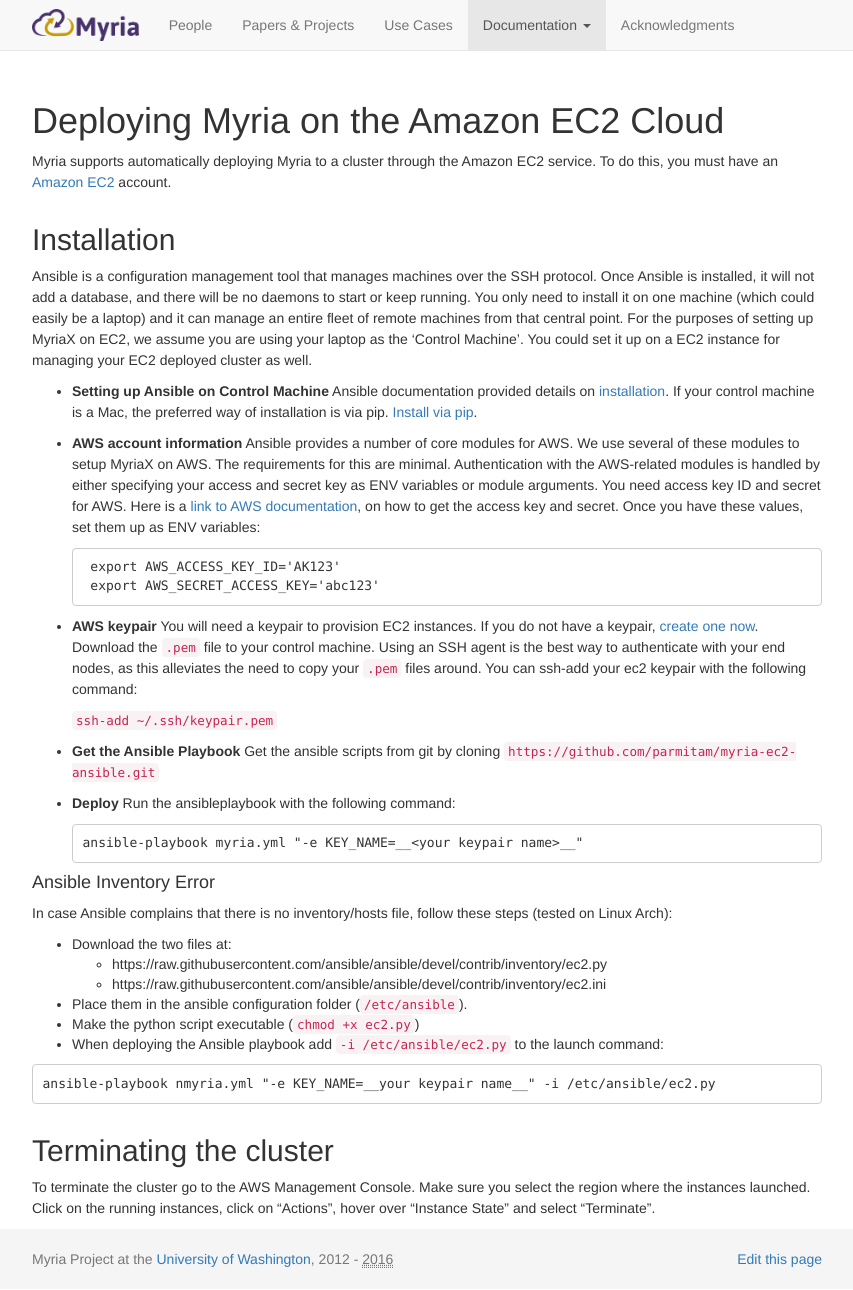
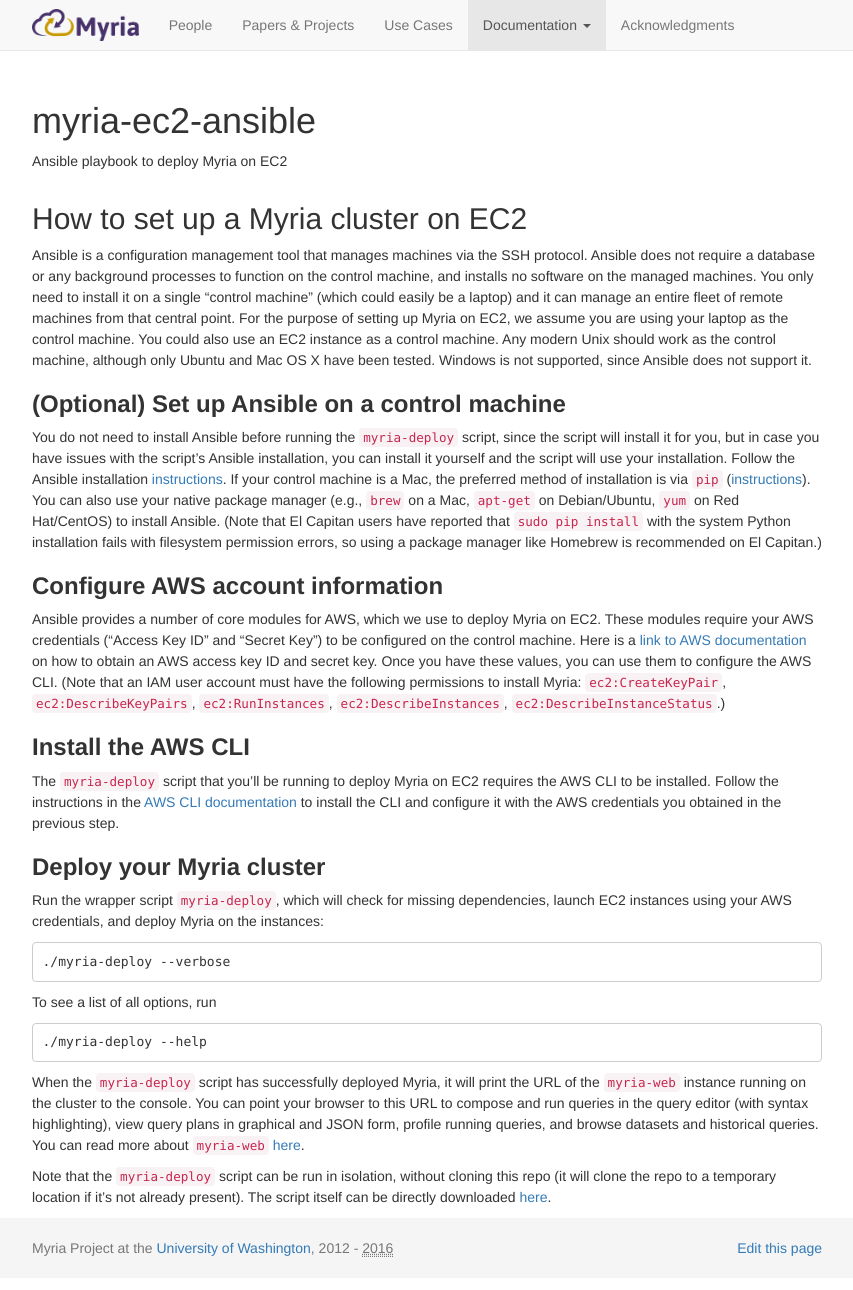
Before and after one commit to uwescience/myria-website, a Jekyll site: the page built from docs/myria-ec2.markdown, in a window 1280 px wide. Shown: the whole page, without its empty margins (213-1066 px from the left). Built offline with Jekyll 4.4.1, drawn with Linux system fonts in a browser that asks for light colours; nearby versions of some CDN libraries; Markdown is read by kramdown in place of the engine named in the settings.

Commit message:
replace with copy of README from reef branch

````diff
--- a/docs/myria-ec2.markdown
+++ b/docs/myria-ec2.markdown
@@ -5,60 +5,36 @@
 weight: 0
 section: 2
 ---
+# myria-ec2-ansible
+Ansible playbook to deploy Myria on EC2
+## How to set up a Myria cluster on EC2
 
-# Deploying Myria on the Amazon EC2 Cloud
+Ansible is a configuration management tool that manages machines via the SSH protocol. Ansible does not require a database or any background processes to function on the control machine, and installs no software on the managed machines. You only need to install it on a single "control machine" (which could easily be a laptop) and it can manage an entire fleet of remote machines from that central point.
+For the purpose of setting up Myria on EC2, we assume you are using your laptop as the control machine. You could also use an EC2 instance as a control machine. Any modern Unix should work as the control machine, although only Ubuntu and Mac OS X have been tested. Windows is not supported, since Ansible does not support it.
 
-Myria supports automatically deploying Myria to a cluster through the Amazon EC2 service. To do this, you must have an [Amazon EC2](http://aws.amazon.com/ec2/) account.
+### __(Optional) Set up Ansible on a control machine__
+You do not need to install Ansible before running the `myria-deploy` script, since the script will install it for you, but in case you have issues with the script's Ansible installation, you can install it yourself and the script will use your installation.
+Follow the Ansible installation [instructions]( http://docs.ansible.com/ansible/intro_installation.html#installing-the-control-machine, "Installation").
+If your control machine is a Mac, the preferred method of installation is via `pip` ([instructions]( http://docs.ansible.com/ansible/intro_installation.html#latest-releases-via-pip )). You can also use your native package manager (e.g., `brew` on a Mac, `apt-get` on Debian/Ubuntu, `yum` on Red Hat/CentOS) to install Ansible. (Note that El Capitan users have reported that `sudo pip install` with the system Python installation fails with filesystem permission errors, so using a package manager like Homebrew is recommended on El Capitan.)
 
-## Installation
+### __Configure AWS account information__
+Ansible provides a number of core modules for AWS, which we use to deploy Myria on EC2. These modules require your AWS credentials ("Access Key ID" and "Secret Key") to be configured on the control machine. Here is a [link to AWS documentation](http://docs.aws.amazon.com/general/latest/gr/managing-aws-access-keys.html) on how to obtain an AWS access key ID and secret key. Once you have these values, you can use them to configure the AWS CLI. (Note that an IAM user account must have the following permissions to install Myria: `ec2:CreateKeyPair`, `ec2:DescribeKeyPairs`, `ec2:RunInstances`, `ec2:DescribeInstances`, `ec2:DescribeInstanceStatus`.)
 
-Ansible is a configuration management tool that manages machines over the SSH protocol.  Once Ansible is installed, it will not add a database, and there will be no daemons to start or keep running. You only need to install it on one machine (which could easily be a laptop) and it can manage an entire fleet of remote machines from that central point.
-For the purposes of setting up MyriaX on EC2, we assume you are using your laptop as the 'Control Machine'. You could set it up on a EC2 instance for managing your EC2 deployed cluster as well.
+### __Install the AWS CLI__
+The `myria-deploy` script that you'll be running to deploy Myria on EC2 requires the AWS CLI to be installed. Follow the instructions in the [AWS CLI documentation](http://docs.aws.amazon.com/cli/latest/userguide/installing.html) to install the CLI and configure it with the AWS credentials you obtained in the previous step.
 
-*  __Setting up Ansible on Control Machine__
-   Ansible documentation provided details on [installation]( http://docs.ansible.com/ansible/intro_installation.html#installing-     the-control-machine, "Installation").
-   If your control machine is a Mac, the preferred way of installation is via pip. [Install via pip]( http://docs.ansible.com/ansible/intro_installation.html#latest-releases-via-pip).
-
-*  __AWS account information__
-   Ansible provides a number of core modules for AWS. We use several of these modules to setup MyriaX on AWS. The requirements for this are minimal.
-   Authentication with the AWS-related modules is handled by either specifying your access and secret key as ENV variables or module arguments. You need access key ID and secret for AWS. Here is a [link to AWS documentation](http://docs.aws.amazon.com/general/latest/gr/managing-aws-access-keys.html), on how to get the access key and secret. Once you have these values, set them up as ENV variables:
-
-    ```
-    export AWS_ACCESS_KEY_ID='AK123'
-    export AWS_SECRET_ACCESS_KEY='abc123'
-    ```
-
-*  __AWS keypair__
-   You will need a keypair to provision EC2 instances. If you do not have a keypair, [create one now](http://docs.aws.amazon.com/gettingstarted/latest/wah/getting-started-prereq.html#create-a-key-pair).  Download the `.pem` file to your control machine. Using an SSH agent is the best way to authenticate with your end nodes, as this alleviates the need to copy your `.pem` files around. You can ssh-add your ec2 keypair with the following command:
-
-    ```ssh-add ~/.ssh/keypair.pem```
-
-
-*  __Get the Ansible Playbook__
-   Get the ansible scripts from git by cloning `https://github.com/parmitam/myria-ec2-ansible.git`
-
-*  __Deploy__
-   Run the ansibleplaybook with the following command:
-   ```
-   ansible-playbook myria.yml "-e KEY_NAME=__<your keypair name>__"
-   ```
-
-
-#### Ansible Inventory Error
-
-In case Ansible complains that there is no inventory/hosts file, follow these steps (tested on Linux Arch):
-
-- Download the two files at:
-  - https://raw.githubusercontent.com/ansible/ansible/devel/contrib/inventory/ec2.py
-  - https://raw.githubusercontent.com/ansible/ansible/devel/contrib/inventory/ec2.ini
-- Place them in the ansible configuration folder (`/etc/ansible`).
-- Make the python script executable (`chmod +x ec2.py`)
-- When deploying the Ansible playbook add `-i /etc/ansible/ec2.py` to the launch command:
+### __Deploy your Myria cluster__
+Run the wrapper script `myria-deploy`, which will check for missing dependencies, launch EC2 instances using your AWS credentials, and deploy Myria on the instances:
 
 ```
-ansible-playbook nmyria.yml "-e KEY_NAME=__your keypair name__" -i /etc/ansible/ec2.py
+./myria-deploy --verbose
 ```
 
-## Terminating the cluster
+To see a list of all options, run
 
-To terminate the cluster go to the AWS Management Console. Make sure you select the region where the instances launched. Click on the running instances, click on "Actions", hover over "Instance State" and select "Terminate".
+```
+./myria-deploy --help
+```
+When the `myria-deploy` script has successfully deployed Myria, it will print the URL of the `myria-web` instance running on the cluster to the console. You can point your browser to this URL to compose and run queries in the query editor (with syntax highlighting), view query plans in graphical and JSON form, profile running queries, and browse datasets and historical queries. You can read more about `myria-web` [here](http://myria.cs.washington.edu/docs/myria-web/index.html).
+
+Note that the `myria-deploy` script can be run in isolation, without cloning this repo (it will clone the repo to a temporary location if it's not already present). The script itself can be directly downloaded [here](https://raw.githubusercontent.com/uwescience/myria-ec2-ansible/reef/myria-deploy).
````
